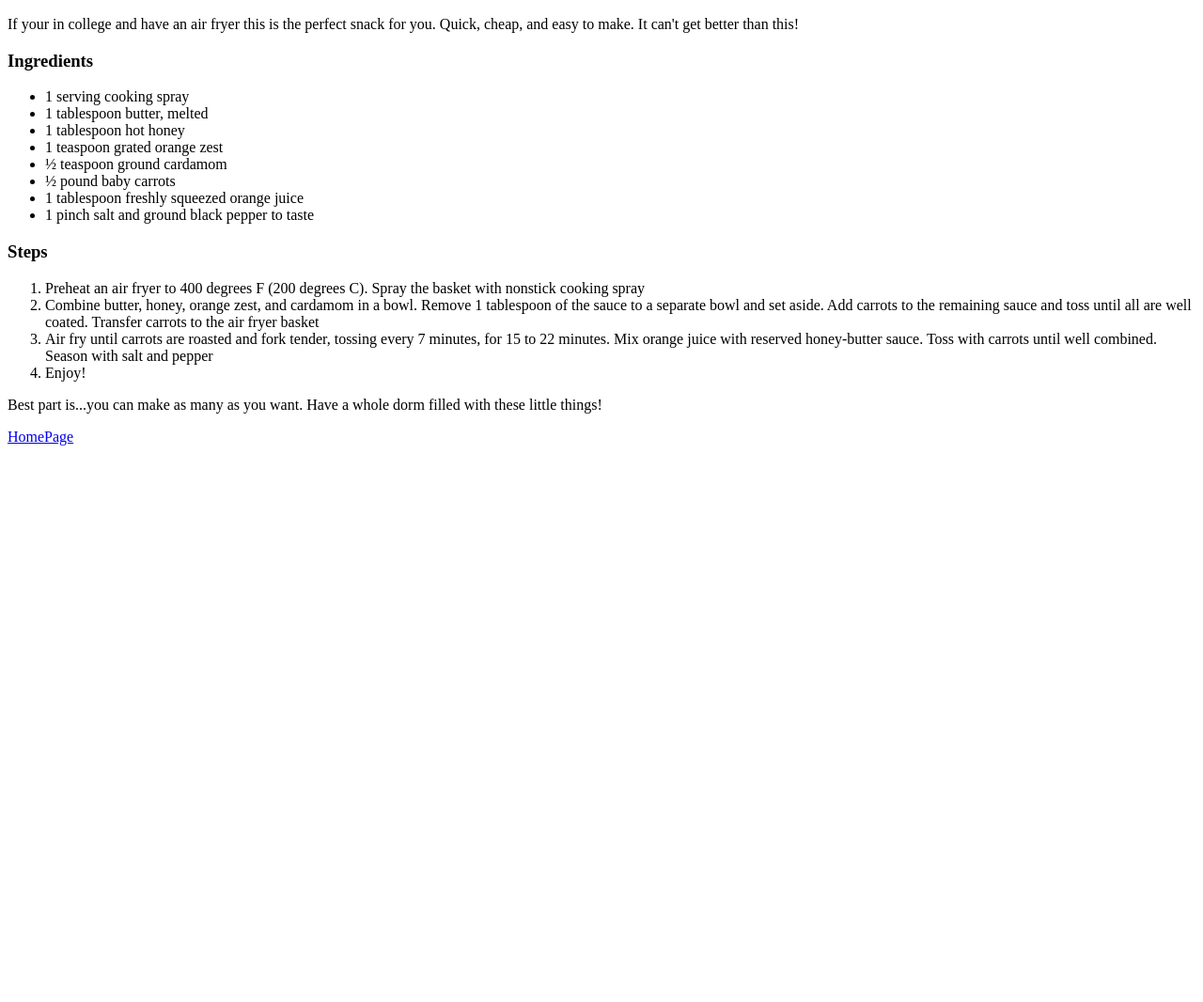
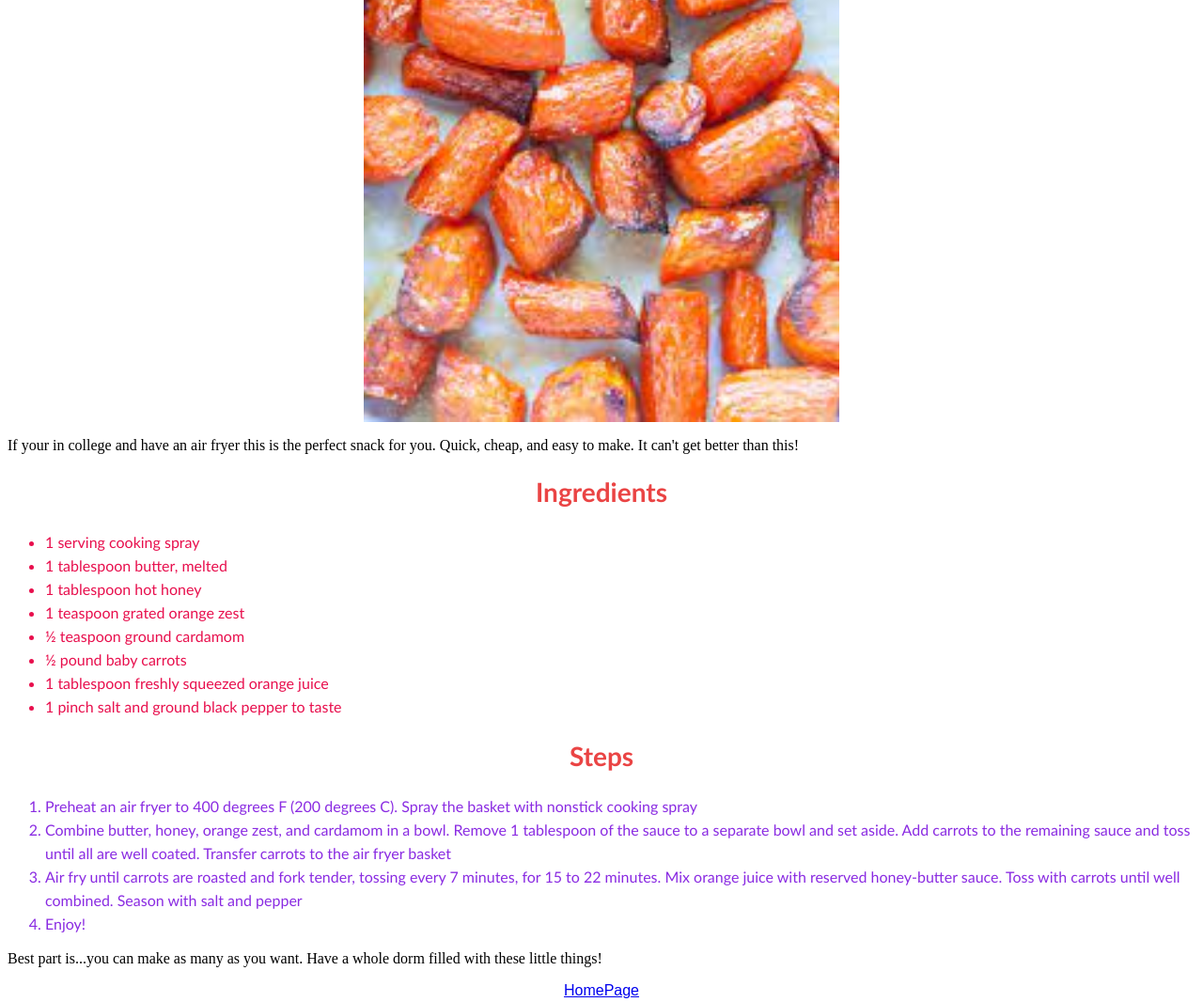
Before and after one commit to SofiaLover4/odin-recipes, a plain HTML site: page recipes/roastedcarrots.html in a window 1280 px wide. Shown: the part 349-1415 px from the top of the page at 94% size. Before the commit the page ends 831 px from the top, so only its background shows below. Drawn offline with Linux system fonts and the light colour scheme.

Commit message:
Add style to the website

```diff
--- a/recipes/roastedcarrots.html
+++ b/recipes/roastedcarrots.html
@@ -4,19 +4,23 @@
 
     <head>
         <meta charset="utf-8">
+        <link rel="stylesheet" href="../styles.css">
         <title>Air Fryer Sweet And Spicy Roasted Carrots</title>
     </head>
 
     <body>
-        <h1>Air Fryer Sweet And Spicy Roasted Carrots</h1>
+        <h1 class="recipetitles">Air Fryer Sweet And Spicy Roasted Carrots</h1>
 
-        <img src="../images/roastedcarrots.jpeg">
+        <img src="../images/roastedcarrots.jpeg"
+        alt="Delicious looking roasted carrots"
+        class="img">
 
         <p>If your in college and have an air fryer this is the perfect snack for you.
              Quick, cheap, and easy to make. It can't get better than this!
         </p>
 
-        <h3>Ingredients</h3>
+        <div class="subsections ingredients">
+            <h3 class="title">Ingredients</h3>
 
             <ul>
                 <li>1 serving cooking spray</li>
@@ -28,19 +32,19 @@
                 <li>1 tablespoon freshly squeezed orange juice</li>
                 <li>1 pinch salt and ground black pepper to taste</li>
             </ul>
-
-        <h3>Steps</h3>
-
+        </div>
+        <div class="subsections steps">
+            <h3 class="title">Steps</h3>
             <ol>
                 <li>Preheat an air fryer to 400 degrees F (200 degrees C). Spray the basket with nonstick cooking spray</li>
                 <li>Combine butter, honey, orange zest, and cardamom in a bowl. Remove 1 tablespoon of the sauce to a separate bowl and set aside. Add carrots to the remaining sauce and toss until all are well coated. Transfer carrots to the air fryer basket</li>
                 <li>Air fry until carrots are roasted and fork tender, tossing every 7 minutes, for 15 to 22 minutes. Mix orange juice with reserved honey-butter sauce. Toss with carrots until well combined. Season with salt and pepper</li>
                 <li>Enjoy!</li>
             </ol>
-
+        </div>
         <p>Best part is...you can make as many as you want. Have a whole dorm filled with these little things!</p>
 
-        <a href="../index.html">HomePage</a>
+       <p class="home"><a href="../index.html">HomePage</a></p>
 
     </body>
 
--- /dev/null
+++ b/styles.css
@@ -0,0 +1,54 @@
+.home,
+.recipetitles,
+.title{
+    text-align: center;
+    font-family: "American Typewriter", sans-serif;
+}
+
+p {
+    font-size: 16px;
+}
+
+.title{
+    font-size: 40px;
+    color: blue;
+}
+
+.recipetitles{
+    font-size: 35px;
+    color:rgb(183, 31, 31);
+}
+
+.img{
+    display: block;
+  margin-left: auto;
+  margin-right: auto;
+  width: 40%;
+}
+
+.subsections{
+    font-family: "Gill Sans", sans-serif;
+    font-size: 16px;
+}
+
+.subsections .title{
+    color: rgb(234, 68, 68);
+    font-size: 28px;
+    font-family: "Gill Sans", sans-serif;
+}
+
+
+.steps,
+.ingredients{
+    line-height: 25px;
+}
+.ingredients{
+    color: rgb(232, 15, 77);
+}
+.steps{
+    color: blueviolet;
+}
+
+.opening{
+    font-size: 18px;
+}
```
Also changed, not shown: index.html (+6 -2 lines), recipes/pizza.html (+12 -8 lines), recipes/sandwich.html (+11 -7 lines), images/funny.webp (added). Lines whose indentation alone changed are shown as unchanged.
